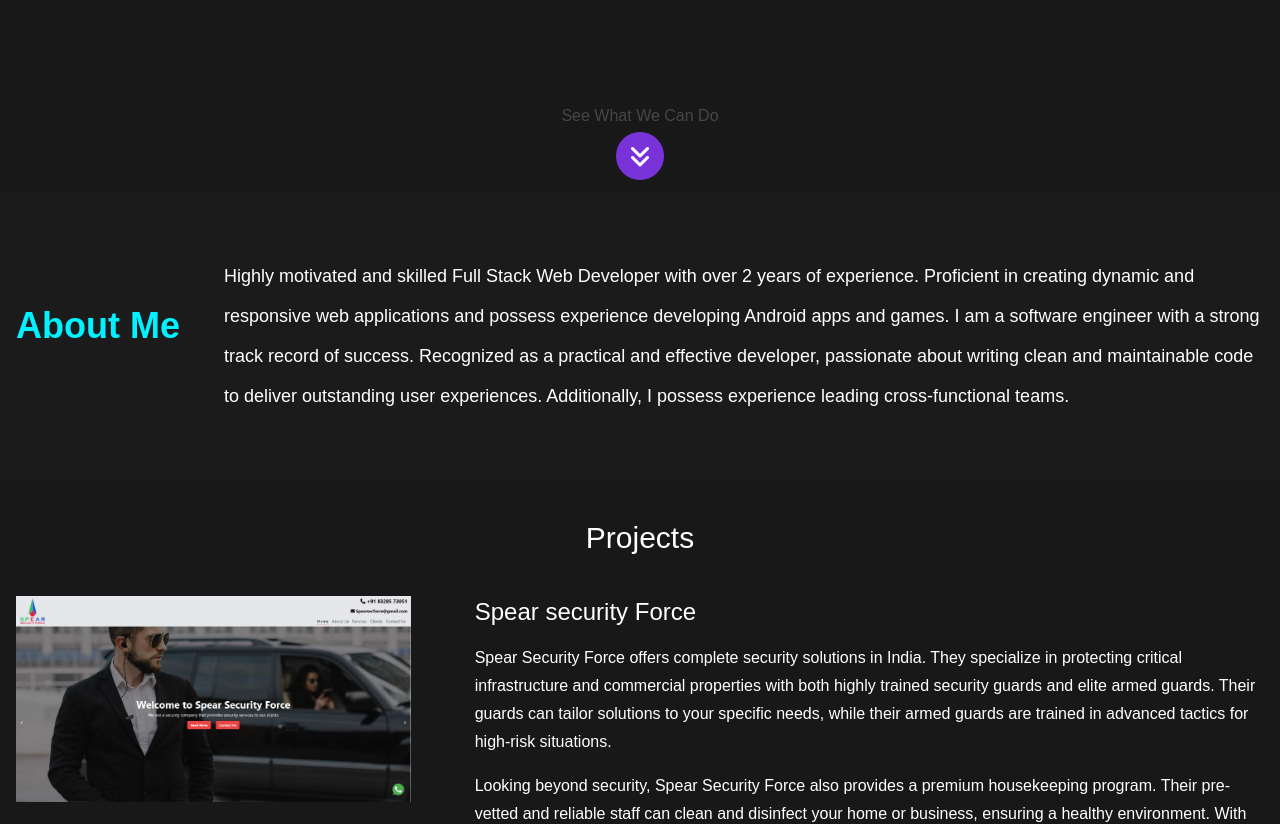
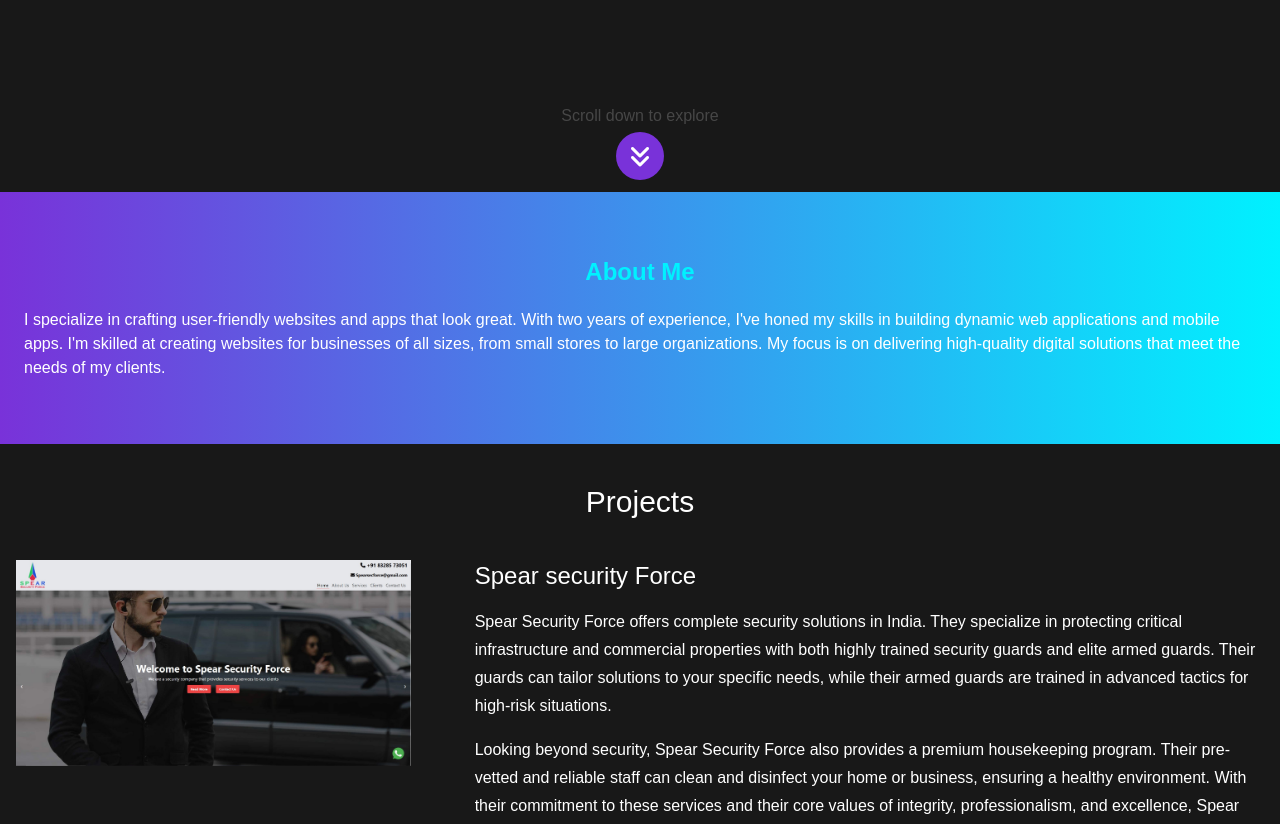
Before and after one commit to Eswarsiddu/portfolio, a React (Vite) app: page / in a window 1280 px wide. Shown: the part 608-1432 px from the top of the page. Built offline with nearby package versions, Linux system fonts and the light colour scheme; a web font is replaced by a local one.

Commit message:
About me is in progress

```diff
--- a/src/NavBar/index.jsx
+++ b/src/NavBar/index.jsx
@@ -16,20 +16,24 @@
     to: RouteNames.HOME,
   },
   {
-    name: "Contact me",
-    to: RouteNames.CONTACT_ME,
+    name: "Services",
+    to: RouteNames.SERVICES,
+  },
+  {
+    name: "About me",
+    to: RouteNames.ABOUT_ME,
+  },
+  {
+    name: "Projects",
+    to: RouteNames.PROJECTS,
   },
   {
     name: "Blogs",
     to: RouteNames.BLOGS,
   },
   {
-    name: "Projects",
-    to: RouteNames.PROJECTS,
-  },
-  {
-    name: "About me",
-    to: RouteNames.ABOUT_ME,
+    name: "Contact me",
+    to: RouteNames.CONTACT_ME,
   },
 ];
 
--- a/src/Pages/Home/AboutMe.jsx
+++ b/src/Pages/Home/AboutMe.jsx
@@ -1,26 +1,70 @@
-import React from "react";
+import React, { useEffect, useState } from "react";
 
 const AboutMe = () => {
+  // const [bgGradient, setBgGradient] = useState("bg-gradient-to-r");
+  // useEffect(() => {
+  //   // document.title = "Siddu Eswar | Portfolio";
+
+  //   const interval = setInterval(() => {
+  //     setBgGradient((prev) => {
+  //       if (prev === "bg-gradient-to-r") {
+  //         return "bg-gradient-to-l";
+  //       }
+  //       return "bg-gradient-to-r";
+  //     });
+  //   }, 1000);
+  //   return () => clearInterval(interval);
+  // }, []);
   return (
-    <div id="about-me-section" className=" py-16 bg-[#1B1B1B]">
-      <div className=" mx-auto px-4 text-white  flex items-center container max-w-[1140px">
-        <h1 className=" text-cente text-4xl font-bold mb-5 text-[#00f1ff] w-2/12">
+    <div
+      id="about-me-section"
+      className={` py-16 bg-[#1B1B1B from-[#7932d9] to-[#00f1ff] bg-gradient-to-r animate-gradinetMove`}
+    >
+      <div
+        className={` mx-auto px-4 md:px-6 text-white  flex items-center flex-col lg:flex-ro container max-w-[1140px`}
+      >
+        <h1 className=" text-cente text-2xl font-bold mb-5 text-[#00f1ff]">
           About Me
         </h1>
-        <p className=" text-lg leading-10 w-10/12 ">
+        {/* <div className=""> */}
+        <p className="">
           {/* I am a software engineer with more than two years of experience.
           Recognized as a practical and effective developer, experienced in
           leading cross-functional teams. */}
-          Highly motivated and skilled Full Stack Web Developer with over 2
+          {/* Highly motivated and skilled Full Stack Web Developer with over 2
           years of experience. Proficient in creating dynamic and responsive web
           applications and possess experience developing Android apps and games.
           I am a software engineer with a strong track record of success.
           Recognized as a practical and effective developer, passionate about
           writing clean and maintainable code to deliver outstanding user
           experiences. Additionally, I possess experience leading
-          cross-functional teams.
+          cross-functional teams. */}
+          I specialize in crafting user-friendly websites and apps that look
+          great. With two years of experience, I've honed my skills in building
+          dynamic web applications and mobile apps. I'm skilled at creating
+          websites for businesses of all sizes, from small stores to large
+          organizations. My focus is on delivering high-quality digital
+          solutions that meet the needs of my clients.
+          {/* I create websites and apps that are easy to use and look great. With
+          two years of building websites and apps, I can handle projects for any
+          sized business, big or small. I focus on making sure my work looks
+          good and works well for my clients. */}
           {/* Add content to this about me */}
+          {/* I am a dedicated designer and
+            developer committed to crafting exceptional user experiences. By
+            closely collaborating with clients, I identify challenges and
+            implement innovative solutions. */}
         </p>
+        {/* <p>
+            With a strong foundation in user-centered design, I specialize in
+            creating intuitive and visually appealing websites and applications.
+            Leveraging two years of industry experience, I have honed my skills
+            in developing dynamic web and mobile solutions. My expertise extends
+            to serving businesses of all scales, from startups to established
+            enterprises. I am passionate about delivering high-quality digital
+            products that exceed client expectations.
+          </p> */}
+        {/* </div> */}
       </div>
     </div>
   );
--- a/src/Pages/Home/HeroSectionHome.jsx
+++ b/src/Pages/Home/HeroSectionHome.jsx
@@ -48,7 +48,8 @@
       </div>
       <div className="absolute bottom-16 left-1/2 -translate-x-1/2 opacity-20">
         {/* Scrool down to see more */}
-        See What We Can Do
+        {/* See What We Can Do */}
+        Scroll down to explore
       </div>
       <button
         className=" bg-[#7932d9] w-12 h-12 rounded-full absolute bottom-3 left-1/2 -translate-x-1/2 flex justify-center items-center "
--- a/tailwind.config.js
+++ b/tailwind.config.js
@@ -82,6 +82,11 @@
           },
           // "100%": { backgroundColor: "#1A1A1A" },
         },
+        gradinetMove: {
+          "0%": { backgroundPosition: "0% center" },
+          "50%": { backgroundPosition: "100% center" },
+          "100%": { backgroundPosition: "0% center" },
+        },
       },
 
       animation: {
@@ -91,6 +96,7 @@
         moveBox: "moveBox 5s ease-in-out infinite",
         rotateImage: "rotateImage 5s infinite",
         handWave: "handWave 1s infinite",
+        gradinetMove: "gradinetMove 2s ease-int-out infinite",
       },
       fontFamily: {
         Poippins: ["Poppins", "sans-serif"],
```
